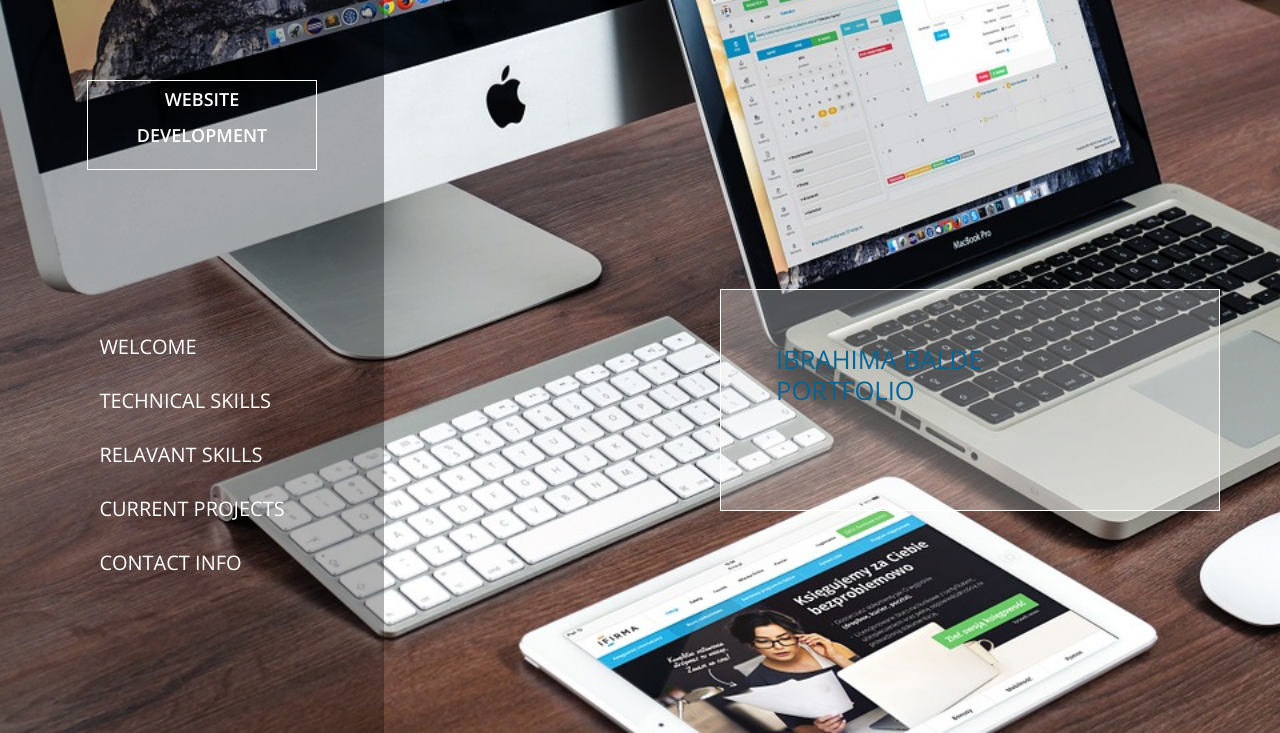
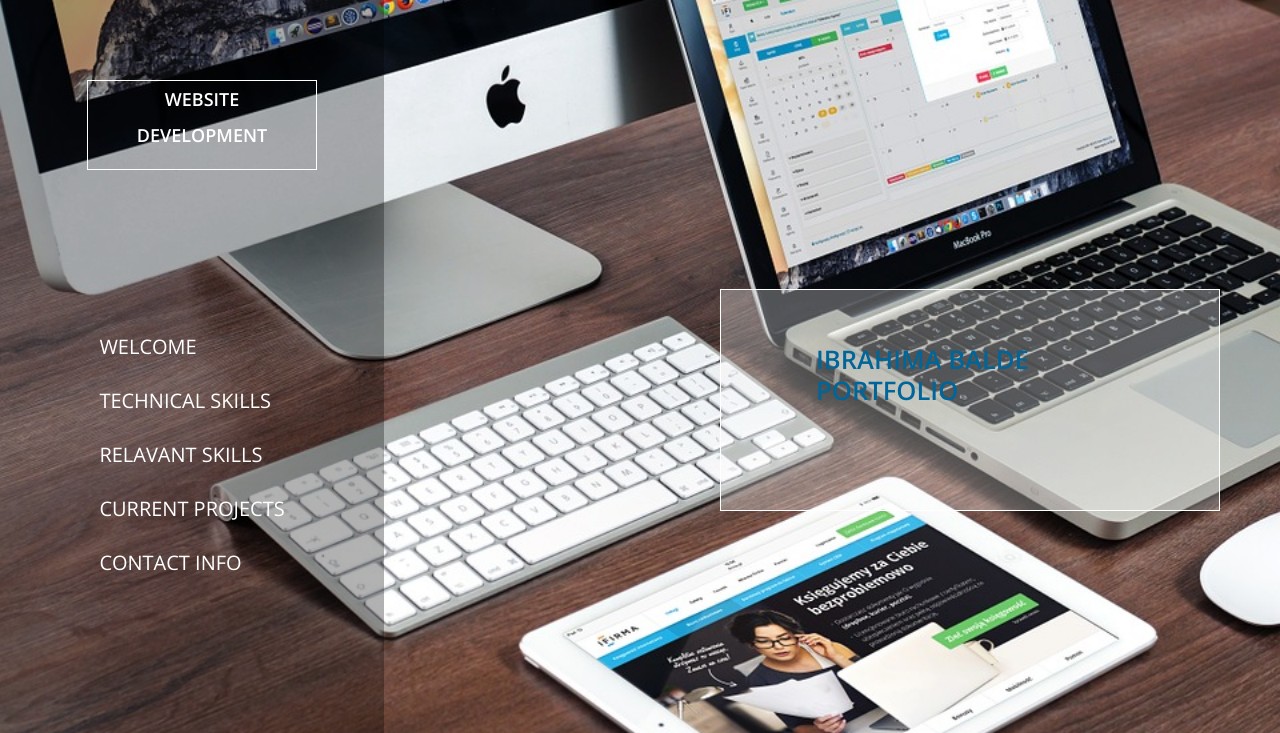
Before and after one commit to bahim22/DioPortfo, a plain HTML site: page index.html in a window 1280 px wide. Shown: the top 733 px of the page. Drawn offline with nearby package versions, Linux system fonts and the light colour scheme.

Commit message:
index.h5 update
add strong/ul to tittle

```diff
--- a/index.html
+++ b/index.html
@@ -5,7 +5,7 @@
     <meta name="viewport" content="width=device-width, initial-scale=1.0" />
     <meta http-equiv="X-UA-Compatible" content="ie=edge" />
 
-    <title><strong><ul> Ibrahima Balde Portfolio</strong></ul> </title>
+    <title>Ibrahima Balde Portfolio </title>
 <!--stylesheets-->
     <link rel="stylesheet" href="https://fonts.googleapis.com/css?family=Open+Sans:400,600" />
     <link rel="stylesheet" href="css/all.min.css" />
@@ -91,7 +91,8 @@
               <div class="tm-section-wrap">
                 <section id="intro" class="tm-section">
                     <div class="tm-bg-white-transparent tm-intro">
-                        <h2 class="tm-section-title mb-5 text-uppercase tm-color-primary">Ibrahima Balde <br>Portfolio</h2>
+                        <h2 class="tm-section-title mb-5 text-uppercase tm-color-primary">
+                          <strong> <ul> Ibrahima Balde <br>Portfolio </strong></ul></h2>
                         <p class="tm-color-gray">
                           <!-- text-->
                         </p>
```
